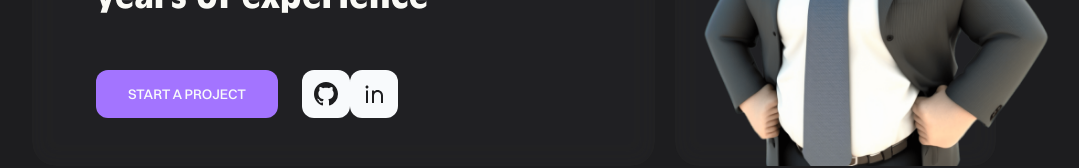
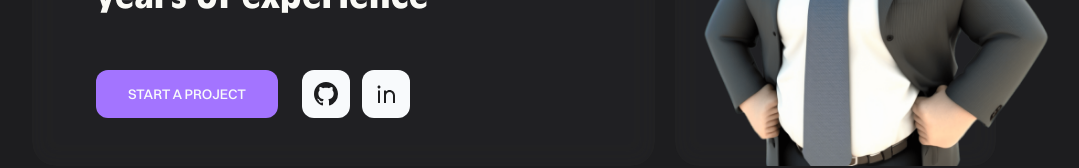
Before and after one commit to zeeshanjunaid/zeeshanjunaid.dev, a Next.js app: page / in a window 1280 px wide. Shown: the part 333-501 px from the top of the page, without its empty margins (126-1205 px from the left). Built offline with nearby package versions, Linux system fonts and the light colour scheme.

Commit message:
Fix spacing between social media icons

```diff
--- a/components/social-connect.tsx
+++ b/components/social-connect.tsx
@@ -25,7 +25,7 @@ export function SocialLinks() {
   ];
 
   return (
-    <>
+    <div className="flex items-center space-x-3">
       {socialLinks.map(({ name, link, icon }, index) => (
         <a
           key={name}
@@ -43,6 +43,6 @@ export function SocialLinks() {
           </Button>
         </a>
       ))}
-    </>
+    </div>
   );
 }
```
